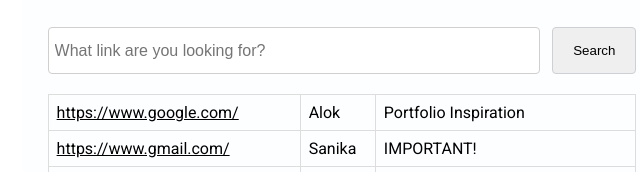
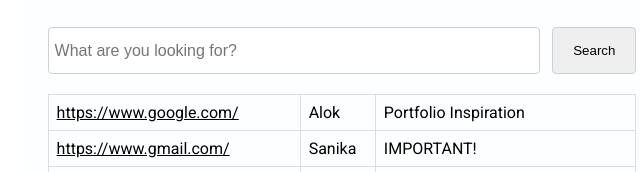
Before and after one commit to anushree-a/better-bookmarking, a browser extension: page website/links.html in a window 1280 px wide. Shown: the part 230-402 px from the top of the page, 298-938 px from the left. Drawn offline with Linux system fonts and the light colour scheme.

Commit message:
Change copy for search placeholder

```diff
--- a/website/links.html
+++ b/website/links.html
@@ -21,7 +21,7 @@
     <main class="main-content">
         <a class="prev-link" href="./categories.html">← Back</a>
         <div class="search-container">
-            <input type="text" id="search-bar" placeholder="What link are you looking for?">
+            <input type="text" id="search-bar" placeholder="What are you looking for?">
             <button class="search-btn" onclick="onSearchBtnClick()">Search</button>
         </div>
         <table class="links" id="links">
```
